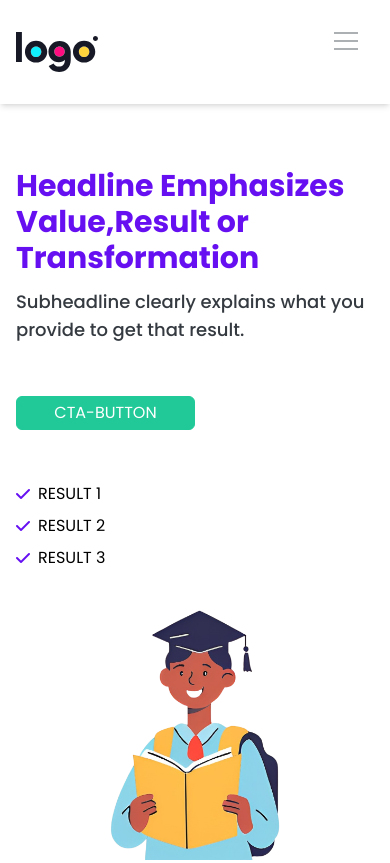
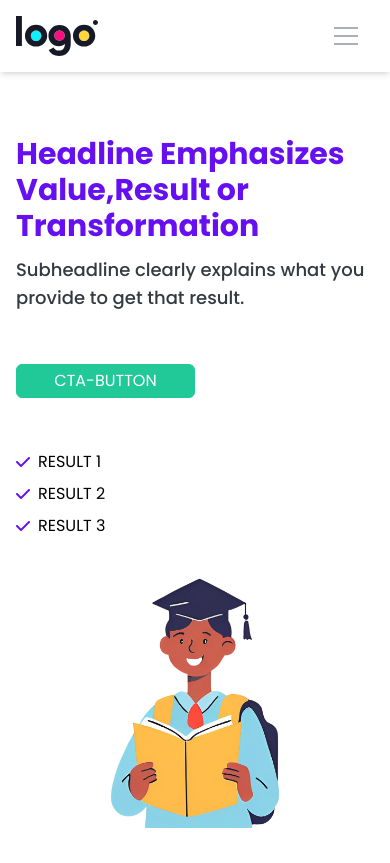
Before and after one commit to abhishekbaraik333/lorem-template, a plain HTML site: page index.html in a window 390 px wide. Shown: the top 863 px of the page. Drawn offline with nearby package versions, Linux system fonts and the light colour scheme.

Commit message:
done for today

```diff
--- a/index.html
+++ b/index.html
@@ -34,7 +34,7 @@
 
 <body>
 
-    <header class="flex justify-between py-8 px-4 lg:px-16 shadow-md">
+    <header class="flex justify-between items-center py-4 lg:py-8 px-4 lg:px-16 shadow-md">
         <img src="./images/logoipsum-332.svg" alt="">
 
         <!-- desktop navbar -->
@@ -406,9 +406,6 @@
             <p class="text-secondary text-center">We have 100+ 5-star Reviews on</p>
             <img src="./images/google-logo.png" width="100" alt="">
         </div>
-
-
-
     </section>
 
 
```
